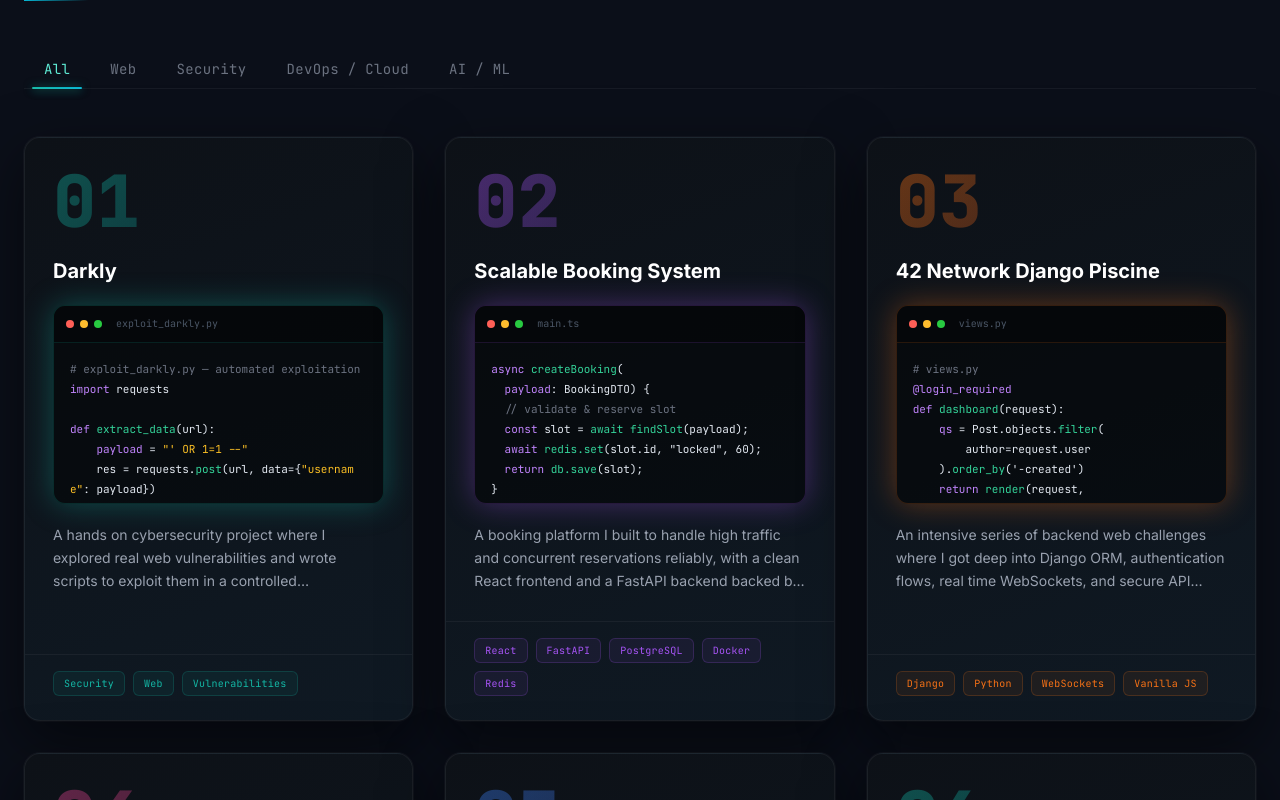
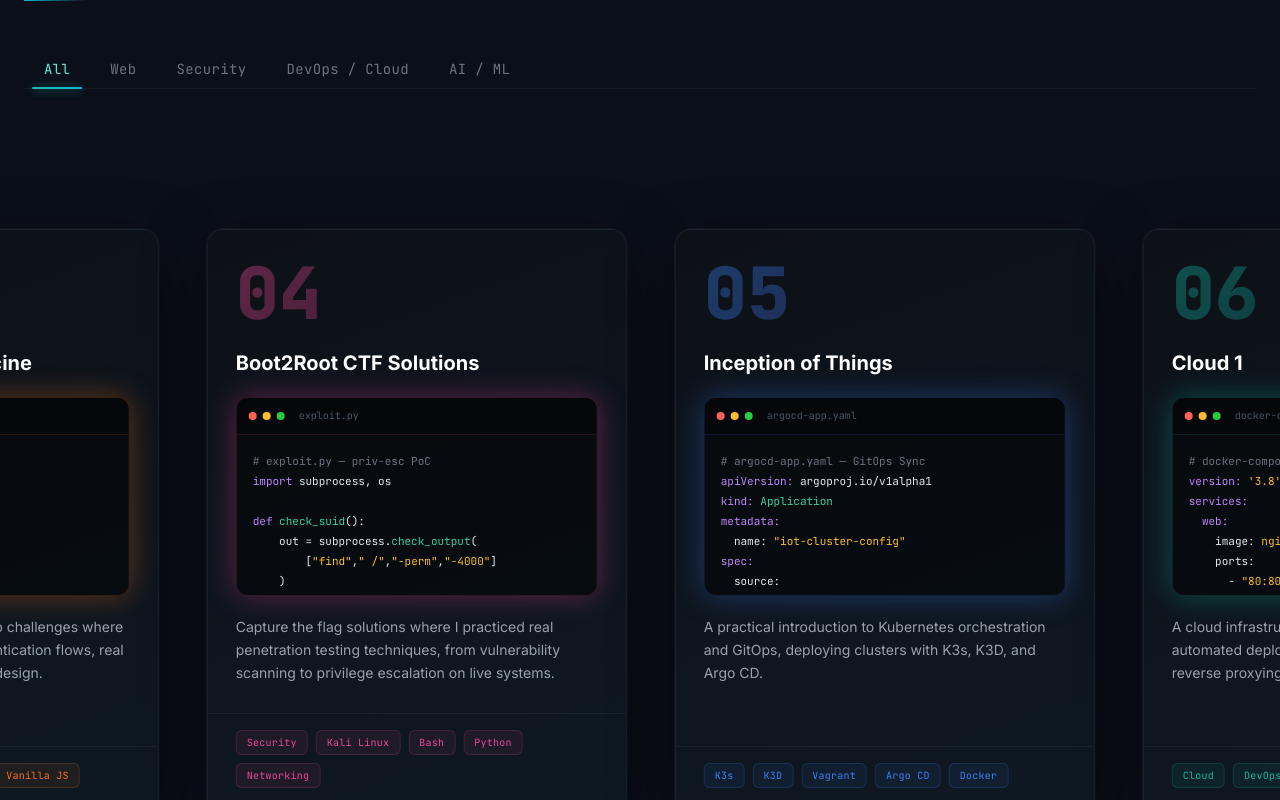
Before and after one commit to Amine-Elbekari/Myportfolio, a Next.js app in the folder portfolio/: page / in a window 1280 px wide. Shown: the part 3220-4020 px from the top of the page. Built offline with nearby package versions, Linux system fonts and the light colour scheme.

Commit message:
fix horizantal scrolling

```diff
--- a/portfolio/src/components/ProjectCard.tsx
+++ b/portfolio/src/components/ProjectCard.tsx
@@ -161,7 +161,7 @@ export default function ProjectCard({
       {/* Card wrapper — visible immediately, no whileInView opacity trap */}
       <motion.div
         initial={{ opacity: 1, y: 0, scale: 1 }}
-        className="w-full self-stretch"
+        className="w-full sm:w-[420px] shrink-0 self-stretch"
         style={{ perspective: "1200px" }}
       >
         <motion.div
--- a/portfolio/src/components/Projects.tsx
+++ b/portfolio/src/components/Projects.tsx
@@ -1,7 +1,7 @@
 "use client";
 
-import { useState, useMemo, useCallback } from "react";
-import { motion, AnimatePresence } from "framer-motion";
+import { useRef, useState, useMemo, useEffect, useLayoutEffect, useCallback } from "react";
+import { motion, useScroll, AnimatePresence, useMotionValue, animate } from "framer-motion";
 import ProjectCard from "./ProjectCard";
 import SectionHeading from "./SectionHeading";
 import projectsData from "../data/projects.json";
@@ -10,8 +10,15 @@ import projectsData from "../data/projects.json";
 const CATEGORIES = ["All", "Web", "Security", "DevOps / Cloud", "AI / ML"] as const;
 type Category = (typeof CATEGORIES)[number];
 
+/* ─── Safe useLayoutEffect (SSR guard) ────────────────────────────────────── */
+const useIsomorphicLayoutEffect =
+  typeof window !== "undefined" ? useLayoutEffect : useEffect;
+
 export default function Projects() {
   const [activeCategory, setActiveCategory] = useState<Category>("All");
+  const [shouldCenter, setShouldCenter] = useState(false);
+  const containerRef = useRef<HTMLDivElement>(null);
+  const trackRef = useRef<HTMLDivElement>(null);
 
   /* Filter projects */
   const filtered = useMemo(
@@ -22,18 +29,70 @@ export default function Projects() {
     [activeCategory]
   );
 
-  /* On filter tab click */
-  const handleFilterChange = useCallback((cat: Category) => {
+  /* ─── Horizontal scroll ─────────────────────────────────────────────────── */
+  const scrollDistance = useRef(0);
+  const scrollX = useMotionValue(0);
+
+  const { scrollYProgress } = useScroll({
+    target: containerRef,
+    offset: ["start start", "end end"],
+  });
+
+  /* Subscribe to scroll progress → update x */
+  useEffect(() => {
+    const unsubscribe = scrollYProgress.on("change", (v) => {
+      scrollX.set(v * -scrollDistance.current);
+    });
+    return unsubscribe;
+  }, [scrollYProgress, scrollX]);
+
+  /* Measure actual rendered track width */
+  const measureTrack = useCallback(() => {
+    if (!trackRef.current) return;
+    const trackW = trackRef.current.scrollWidth;
+    const vw = window.innerWidth;
+    const distance = Math.max(0, trackW - vw + 80);
+    scrollDistance.current = distance;
+    setShouldCenter(distance === 0);
+
+    // Re-apply current scroll offset with new distance
+    scrollX.set(scrollYProgress.get() * -distance);
+  }, [scrollX, scrollYProgress]);
+
+  /* Re-measure after DOM paint (layout effect) and on resize */
+  useIsomorphicLayoutEffect(() => {
+    measureTrack();
+    const raf = requestAnimationFrame(measureTrack);
+    const t = setTimeout(measureTrack, 300);
+    window.addEventListener("resize", measureTrack);
+    return () => {
+      cancelAnimationFrame(raf);
+      clearTimeout(t);
+      window.removeEventListener("resize", measureTrack);
+    };
+  }, [filtered, measureTrack]);
+
+  /* On filter tab click: animate x back to 0, then re-measure */
+  const handleFilterChange = useCallback(
+    (cat: Category) => {
       setActiveCategory(cat);
-  }, []);
+      setTimeout(() => {
+        measureTrack();
+        animate(scrollX, 0, { duration: 0.3, ease: [0.23, 1, 0.32, 1] });
+      }, 420);
+    },
+    [measureTrack, scrollX]
+  );
+
+  const sectionHeight = `${Math.max(150, filtered.length * 70)}vh`;
 
   return (
-    <section id="projects" className="bg-[#0B0F19] relative w-full">
-      <div className="max-w-7xl mx-auto px-4 sm:px-6 pt-24 pb-24">
+    <section id="projects" className="bg-[#0B0F19] relative">
+      <div className="max-w-7xl mx-auto px-6 pt-24 pb-8">
         <SectionHeading label="03 / Projects" title="Featured Work" />
 
         {/* ── Filter tab bar ── */}
-        <div className="mt-10 mb-12 flex flex-wrap gap-1 sm:gap-0 relative">
+        <div className="mt-10 flex flex-wrap gap-1 sm:gap-0 relative">
           {CATEGORIES.map((cat) => {
             const isActive = activeCategory === cat;
             return (
@@ -60,9 +119,16 @@ export default function Projects() {
           })}
           <div className="absolute bottom-0 left-0 right-0 h-px bg-white/5" />
         </div>
+      </div>
 
-        {/* ── Fluid Grid Layout ── */}
-        <AnimatePresence mode="wait">
+      {/* Desktop horizontal scroll (lg and up only) */}
+      <div
+        ref={containerRef}
+        className="relative hidden lg:block"
+        style={{ height: sectionHeight }}
+      >
+        <div className="sticky top-0 h-screen flex items-center overflow-hidden">
+          <AnimatePresence mode="popLayout">
             {filtered.length === 0 ? (
               <motion.div
                 key="empty"
@@ -70,7 +136,7 @@ export default function Projects() {
                 animate={{ opacity: 1, y: 0 }}
                 exit={{ opacity: 0, y: -20 }}
                 transition={{ duration: 0.4 }}
-              className="w-full flex items-center justify-center py-20"
+                className="w-full flex items-center justify-center"
               >
                 <p
                   className="font-mono text-sm tracking-wider"
@@ -82,22 +148,60 @@ export default function Projects() {
             ) : (
               <motion.div
                 key={activeCategory}
+                ref={trackRef}
+                style={{ x: scrollX }}
+                className={`flex gap-12 ${
+                  shouldCenter ? "w-full justify-center px-4" : "pl-[10vw] pr-20"
+                }`}
                 initial={{ opacity: 0 }}
                 animate={{ opacity: 1 }}
                 exit={{ opacity: 0 }}
                 transition={{ duration: 0.4 }}
-              className="grid gap-6 sm:gap-8 items-stretch w-full"
-              style={{
-                gridTemplateColumns: "repeat(auto-fit, minmax(min(100%, 360px), 1fr))",
-              }}
               >
+                {filtered.map((project, i) => (
+                  <ProjectCard
+                    key={project.id}
+                    id={project.id}
+                    index={i}
+                    title={project.title}
+                    description={project.description}
+                    tags={project.tags}
+                    codeSnippet={project.codeSnippet}
+                    codeFilename={project.codeFilename}
+                    githubUrl={project.githubUrl}
+                    mockupImages={project.mockupImages}
+                  />
+                ))}
+              </motion.div>
+            )}
+          </AnimatePresence>
+        </div>
+      </div>
+
+      {/* Mobile + Tablet fallback (below lg) */}
+      <div className="lg:hidden px-4 sm:px-6 pb-16 w-full">
+        <AnimatePresence mode="popLayout">
+          {filtered.length === 0 ? (
+            <motion.p
+              key="empty-mobile"
+              initial={{ opacity: 0 }}
+              animate={{ opacity: 1 }}
+              exit={{ opacity: 0 }}
+              className="font-mono text-sm tracking-wider text-center py-16"
+              style={{ color: "rgba(255,255,255,0.25)" }}
+            >
+              No projects in this category yet. Check back soon.
+            </motion.p>
+          ) : (
+            <div className="grid grid-cols-1 md:grid-cols-2 gap-6 sm:gap-8 items-stretch">
               {filtered.map((project, i) => (
                 <motion.div
                   key={project.id}
-                  initial={{ opacity: 0, y: 30 }}
+                  initial={{ opacity: 0, y: 20 }}
                   animate={{ opacity: 1, y: 0 }}
-                  transition={{ duration: 0.4, delay: i * 0.05 }}
-                  className="w-full flex"
+                  exit={{ opacity: 0, y: -10 }}
+                  transition={{ duration: 0.35, delay: i * 0.05 }}
+                  className="w-full h-full"
                 >
                   <ProjectCard
                     id={project.id}
@@ -112,7 +216,7 @@ export default function Projects() {
                   />
                 </motion.div>
               ))}
-            </motion.div>
+            </div>
           )}
         </AnimatePresence>
       </div>
```
Lines whose indentation alone changed are shown as unchanged.
